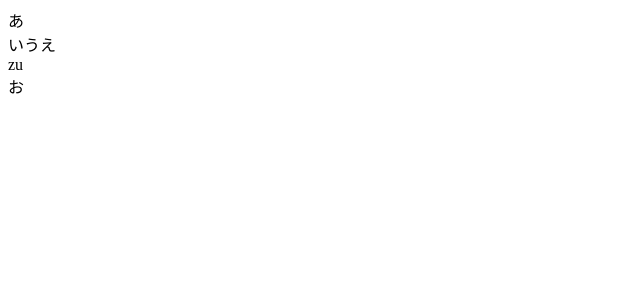
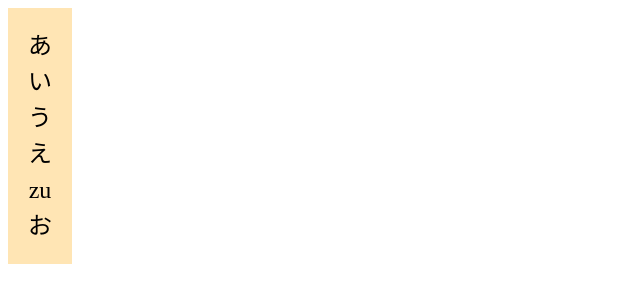
Before and after one commit to caizhanfei/dongyuzhinan, a React (Create React App) app: page / in a window 1280 px wide. Shown: the top 302 px of the page, without its empty margins (0-640 px from the left). Built offline with nearby package versions, Linux system fonts and the light colour scheme.

Commit message:
3 files modified, 1 deleted

```diff
--- a/App.tsx
+++ b/App.tsx
@@ -6,11 +6,6 @@ export default function App() {
   return (
     <React.Fragment>
       <FrontFace />
-      <div>
-        <Column>
-          <span>あ</span>いうえ<span>zu</span>お
-        </Column>
-      </div>
     </React.Fragment>
   );
 }
--- a/FrontFace.tsx
+++ b/FrontFace.tsx
@@ -1,6 +1,29 @@
-import { Page } from './StyledComponents';
+import { Column, HorizontalText, Page } from './StyledComponents';
 import * as React from 'react';
 
 export const FrontFace = () => {
-  return <Page></Page>;
+  return (
+    <Page>
+      <Column>
+        <div>
+          <span>あ</span>
+        </div>
+        <div>
+          <span>い</span>
+        </div>
+        <div>
+          <span>う</span>
+        </div>
+        <div>
+          <span>え</span>
+        </div>
+        <div>
+          <HorizontalText>zu</HorizontalText>
+        </div>
+        <div>
+          <span>お</span>
+        </div>
+      </Column>
+    </Page>
+  );
 };
--- a/Page.tsx
+++ /dev/null
@@ -1 +0,0 @@
-export const P
--- a/StyledComponents.tsx
+++ b/StyledComponents.tsx
@@ -1,12 +1,21 @@
 import styled from 'styled-components';
-
-export const Column = styled.div`
-  display:flex;
-  flex-direction:Column;
-`;
 
 export const Page = styled.div`
   display:flex;
-  background-color:red;
   width:50%;
 `;
+
+export const Column = styled.div`
+  display: flex;
+  flex-direction: column;
+  align-items: center;
+  background-color: #ffe5b4;
+  padding: 20px;
+  font-size: 24px;
+  line-height: 1.5;
+`;
+
+export const HorizontalText = styled.span`
+  writing-mode: horizontal-tb;
+  text-orientation: mixed;
+`;
```
